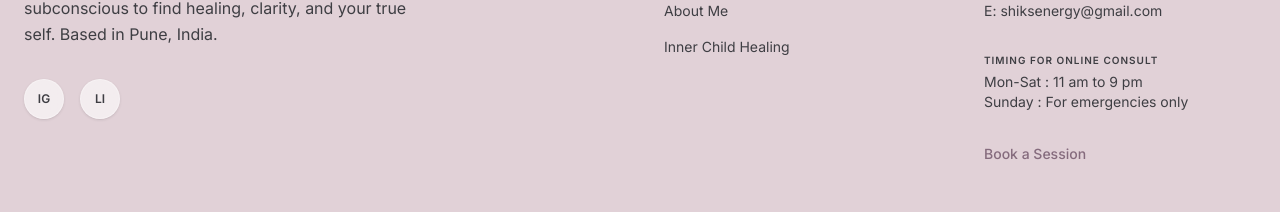
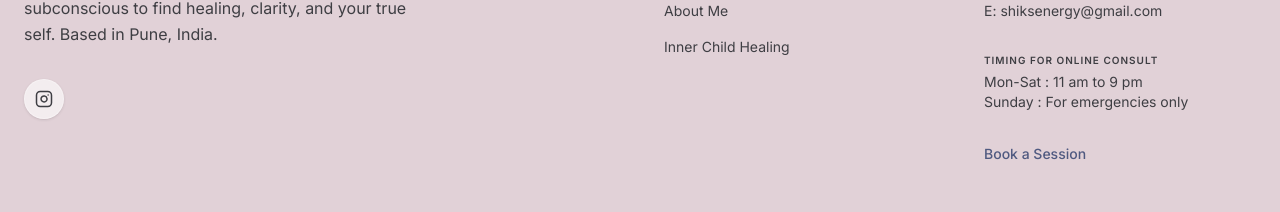
Before and after one commit to akshayjain19/shikha-tripathi, a React (Vite) app: page /family-constellation in a window 1280 px wide. Shown: the part 2655-2867 px from the top of the page. Built offline with nearby package versions, Linux system fonts and the light colour scheme; a web font is replaced by a local one.

Commit message:
Update Footer.tsx

```diff
--- a/src/components/Footer.tsx
+++ b/src/components/Footer.tsx
@@ -1,8 +1,11 @@
 import React from 'react';
 import { Link } from 'react-router-dom';
+import { Instagram } from 'lucide-react';
 import { LINKTREE_URL } from '../utils';
 
 export const Footer: React.FC = () => {
+  const instagramUrl = "https://www.instagram.com/shiksenergy/";
+
   return (
     <footer className="bg-brand-warm-neutral py-20 px-6 border-t border-brand-beige">
       <div className="max-w-7xl mx-auto grid md:grid-cols-4 gap-12">
@@ -14,13 +17,14 @@ export const Footer: React.FC = () => {
             Guiding you through the depths of your subconscious to find healing, clarity, and your true self. Based in Pune, India.
           </p>
           <div className="flex gap-4">
-            {/* Social icons placeholder */}
-            <div className="w-10 h-10 rounded-full glass flex items-center justify-center hover:bg-brand-accent hover:text-white transition-all cursor-pointer">
-              <span className="text-xs font-bold">IG</span>
-            </div>
-            <div className="w-10 h-10 rounded-full glass flex items-center justify-center hover:bg-brand-accent hover:text-white transition-all cursor-pointer">
-              <span className="text-xs font-bold">LI</span>
-            </div>
+            <a
+              href={instagramUrl}
+              target="_blank"
+              rel="noopener noreferrer"
+              className="w-10 h-10 rounded-full glass flex items-center justify-center hover:bg-brand-blue hover:text-white transition-all"
+            >
+              <Instagram size={18} />
+            </a>
           </div>
         </div>
 
@@ -43,7 +47,7 @@ export const Footer: React.FC = () => {
               <p>Mon-Sat : 11 am to 9 pm</p>
               <p>Sunday : For emergencies only</p>
             </li>
-            <li className="pt-4"><a href={LINKTREE_URL} target="_blank" rel="noopener noreferrer" className="text-brand-accent font-medium">Book a Session</a></li>
+            <li className="pt-4"><a href={LINKTREE_URL} target="_blank" rel="noopener noreferrer" className="text-brand-blue font-medium">Book a Session</a></li>
           </ul>
         </div>
       </div>
```
